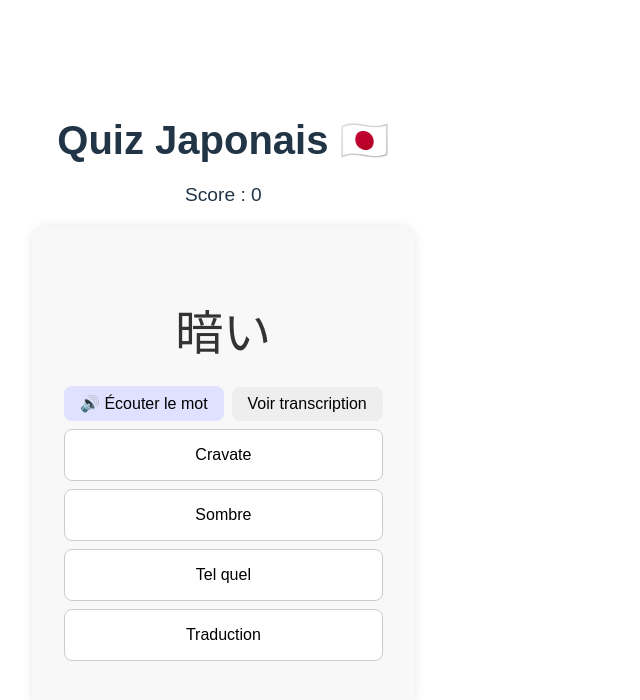
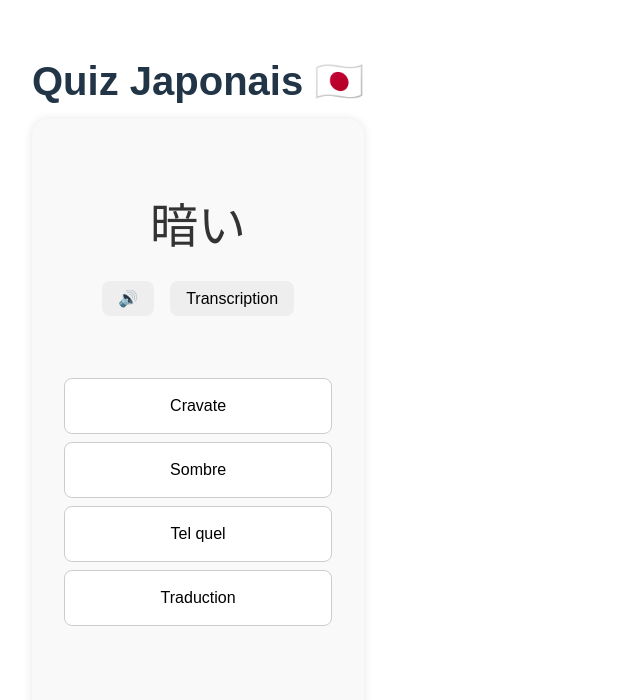
Before and after one commit to enrajeGIT/tangovocab, a React (Vite) app: page / in a window 1280 px wide. Shown: the top 700 px of the page, without its empty margins (0-640 px from the left). Built offline with nearby package versions, Linux system fonts and the light colour scheme.

Commit message:
✨ Mise à jour du design stable et fluide

```diff
--- a/src/App.tsx
+++ b/src/App.tsx
@@ -10,34 +10,9 @@ type Mot = {
 function App() {
   const [question, setQuestion] = useState<Mot | null>(null);
   const [options, setOptions] = useState<string[]>([]);
-  const [score, setScore] = useState(0);
   const [feedback, setFeedback] = useState<string | null>(null);
   const [showTranscription, setShowTranscription] = useState(false);
   const [answered, setAnswered] = useState(false);
-
-const lireMot = (mot: string) => {
-  const speak = () => {
-    const utterance = new SpeechSynthesisUtterance(mot);
-    utterance.lang = "ja-JP";
-    utterance.rate = 0.9;
-
-    const voices = speechSynthesis.getVoices();
-    const japaneseVoice = voices.find(v => v.lang === "ja-JP");
-
-    if (japaneseVoice) {
-      utterance.voice = japaneseVoice;
-    }
-
-    speechSynthesis.speak(utterance);
-  };
-
-  // Les voix ne sont pas forcément prêtes au premier appel sur mobile
-  if (speechSynthesis.getVoices().length === 0) {
-    speechSynthesis.onvoiceschanged = () => speak();
-  } else {
-    speak();
-  }
-};
 
   const generateQuestion = () => {
     const mot = vocabulaire[Math.floor(Math.random() * vocabulaire.length)];
@@ -64,42 +39,64 @@ const lireMot = (mot: string) => {
 
     if (choix === question.traduction) {
       setFeedback("✅ Bonne réponse !");
-      setScore((prev) => prev + 1);
     } else {
-      setFeedback(`❌ Mauvaise réponse. C'était : ${question.traduction}`);
+      setFeedback(`❌ Mauvaise réponse.\nBonne réponse : ${question.traduction}`);
     }
 
     setAnswered(true);
   };
 
+  const lireMot = (mot: string) => {
+    const speak = () => {
+      const utterance = new SpeechSynthesisUtterance(mot);
+      utterance.lang = "ja-JP";
+      utterance.rate = 0.9;
+      const voices = speechSynthesis.getVoices();
+      const jaVoice = voices.find((v) => v.lang === "ja-JP");
+      if (jaVoice) utterance.voice = jaVoice;
+      speechSynthesis.speak(utterance);
+    };
+
+    if (speechSynthesis.getVoices().length === 0) {
+      speechSynthesis.onvoiceschanged = () => speak();
+    } else {
+      speak();
+    }
+  };
+
   return (
     <div style={styles.container}>
       <h1 style={styles.title}>Quiz Japonais 🇯🇵</h1>
-      <p style={styles.score}>Score : {score}</p>
 
       {question && (
         <div style={styles.quizCard}>
           <h2 style={styles.word}>{question.mot}</h2>
 
-          <button onClick={() => lireMot(question.mot)} style={styles.soundBtn}>
-            🔊 Écouter le mot
+          <div style={styles.controls}>
+            <button onClick={() => lireMot(question.mot)} style={styles.controlBtn}>
+              🔊
             </button>
-
             <button
               onClick={() => setShowTranscription(!showTranscription)}
-            style={styles.transcriptionBtn}
+              style={styles.controlBtn}
             >
-            {showTranscription ? "Masquer transcription" : "Voir transcription"}
+              {showTranscription ? "Masquer" : "Transcription"}
             </button>
+          </div>
 
-          {showTranscription && (
-            <p style={styles.transcription}>{question.transcription}</p>
-          )}
+          {/* Zone de transcription avec transition douce */}
+          <div style={styles.transcriptionContainer}>
+            <p style={{ ...styles.transcription, opacity: showTranscription ? 1 : 0 }}>
+              {question.transcription}
+            </p>
+          </div>
 
           <div style={styles.options}>
             {options.map((option, idx) => (
               <button
                 key={idx}
+                onClick={() => handleAnswer(option)}
+                disabled={answered}
                 style={{
                   ...styles.optionBtn,
                   backgroundColor:
@@ -109,21 +106,28 @@ const lireMot = (mot: string) => {
                       ? "#f8d7da"
                       : "#fff",
                 }}
-                onClick={() => handleAnswer(option)}
-                disabled={answered}
               >
                 {option}
               </button>
             ))}
           </div>
 
-          {feedback && <div style={styles.feedback}>{feedback}</div>}
+          {/* Boîte de feedback fixe sur 2 lignes */}
+          <div style={styles.feedbackBox}>
+            <pre style={styles.feedback}>
+              {feedback || "\n"}{/* assure une hauteur de 2 lignes */}
+            </pre>
+          </div>
 
-          {answered && (
+          <div style={styles.nextArea}>
+            {answered ? (
               <button style={styles.nextBtn} onClick={generateQuestion}>
                 ➡️ Question suivante
               </button>
+            ) : (
+              <span style={{ visibility: "hidden" }}>Question suivante</span>
             )}
+          </div>
         </div>
       )}
     </div>
@@ -142,44 +146,45 @@ const styles: { [key: string]: React.CSSProperties } = {
     fontSize: "2.5rem",
     marginBottom: "1rem",
   },
-  score: {
-    fontSize: "1.2rem",
-    marginBottom: "1rem",
-  },
   quizCard: {
-    backgroundColor: "#f8f8f8",
+    backgroundColor: "#f9f9f9",
     padding: "2rem",
     borderRadius: "1rem",
     boxShadow: "0 0 10px rgba(0,0,0,0.1)",
+    minHeight: "600px",
+    display: "flex",
+    flexDirection: "column",
+    justifyContent: "space-between",
   },
   word: {
     fontSize: "3rem",
     marginBottom: "1rem",
     color: "#333",
   },
-  soundBtn: {
+  controls: {
+    display: "flex",
+    justifyContent: "center",
+    gap: "1rem",
     marginBottom: "0.5rem",
+  },
+  controlBtn: {
     padding: "0.5rem 1rem",
     fontSize: "1rem",
+    backgroundColor: "#eee",
     border: "none",
-    backgroundColor: "#e0e0ff",
     borderRadius: "0.5rem",
     cursor: "pointer",
   },
-  transcriptionBtn: {
-    background: "#eee",
-    border: "none",
-    padding: "0.5rem 1rem",
-    marginBottom: "0.5rem",
-    marginLeft: "0.5rem",
-    cursor: "pointer",
-    fontSize: "1rem",
-    borderRadius: "0.5rem",
+  transcriptionContainer: {
+    height: "2rem",
+    marginBottom: "1rem",
+    transition: "opacity 0.3s ease-in-out",
   },
   transcription: {
     fontSize: "1.2rem",
-    marginBottom: "1rem",
     color: "#555",
+    margin: 0,
+    transition: "opacity 0.3s ease-in-out",
   },
   options: {
     display: "flex",
@@ -194,15 +199,26 @@ const styles: { [key: string]: React.CSSProperties } = {
     border: "1px solid #ccc",
     cursor: "pointer",
     backgroundColor: "#fff",
+    minHeight: "3.5rem",
+  },
+  feedbackBox: {
+    height: "2.5rem",
+    display: "flex",
+    alignItems: "center",
+    justifyContent: "center",
   },
   feedback: {
+    fontSize: "1rem",
+    whiteSpace: "pre-line",
+    color: "#222",
+    fontWeight: "bold",
+    margin: 0,
+  },
+  nextArea: {
     marginTop: "1rem",
-    fontSize: "1.2rem",
-    fontWeight: "bold",
-    color: "#222",
+    minHeight: "3rem",
   },
   nextBtn: {
-    marginTop: "1rem",
     padding: "0.75rem 1.5rem",
     fontSize: "1rem",
     backgroundColor: "#007bff",
```
Also changed, not shown: 1 other file (tests, documents, lock files or other folders). Lines whose indentation alone changed are shown as unchanged.
